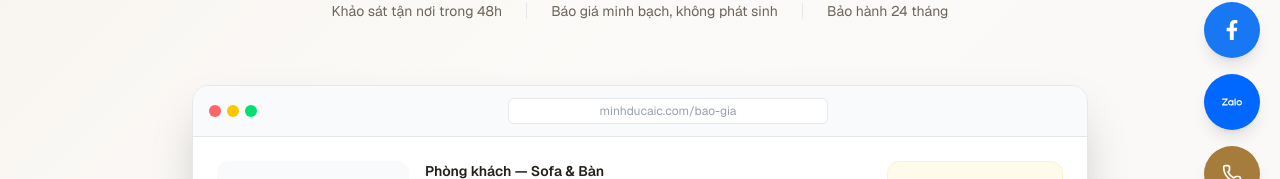
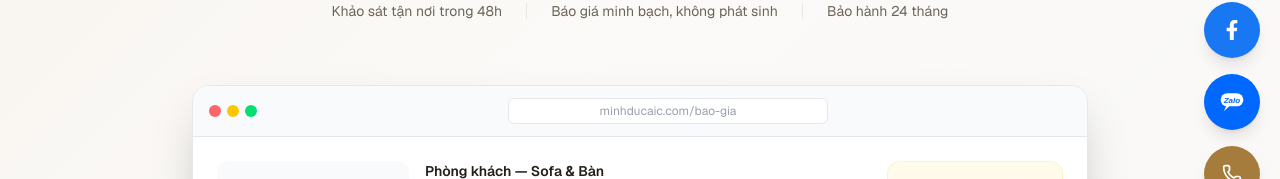
Before and after one commit to duyhoang01/noithatminhduc, a Next.js app in the folder frontend/: page / in a window 1280 px wide. Shown: the part 574-753 px from the top of the page. Built offline with nearby package versions, Linux system fonts and the light colour scheme.

Commit message:
fix: redraw Zalo icon as the recognizable chat-bubble mark
Swap the abstract Simple Icons glyph for a white speech-bubble shape
with "Zalo" wordmark inside, matching the actual app icon look
instead of a thin line-art logo.

```diff
--- a/frontend/app/components/FloatingContact.tsx
+++ b/frontend/app/components/FloatingContact.tsx
@@ -12,8 +12,21 @@ function FacebookIcon() {
 
 function ZaloIcon() {
   return (
-    <svg viewBox="0 0 24 24" width="20" height="20" fill="white">
-      <path d="M12.49 10.2722v-.4496h1.3467v6.3218h-.7704a.576.576 0 01-.5763-.5729l-.0006.0005a3.273 3.273 0 01-1.9372.6321c-1.8138 0-3.2844-1.4697-3.2844-3.2823 0-1.8125 1.4706-3.2822 3.2844-3.2822a3.273 3.273 0 011.9372.6321l.0006.0005zM6.9188 7.7896v.205c0 .3823-.051.6944-.2995 1.0605l-.03.0343c-.0542.0615-.1815.206-.2421.2843L2.024 14.8h4.8948v.7682a.5764.5764 0 01-.5767.5761H0v-.3622c0-.4436.1102-.6414.2495-.8476L4.8582 9.23H.1922V7.7896h6.7266zm8.5513 8.3548a.4805.4805 0 01-.4803-.4798v-7.875h1.4416v8.3548H15.47zM20.6934 9.6C22.52 9.6 24 11.0807 24 12.9044c0 1.8252-1.4801 3.306-3.3066 3.306-1.8264 0-3.3066-1.4808-3.3066-3.306 0-1.8237 1.4802-3.3044 3.3066-3.3044zm-10.1412 5.253c1.0675 0 1.9324-.8645 1.9324-1.9312 0-1.065-.865-1.9295-1.9324-1.9295s-1.9324.8644-1.9324 1.9295c0 1.0667.865 1.9312 1.9324 1.9312zm10.1412-.0033c1.0737 0 1.945-.8707 1.945-1.9453 0-1.073-.8713-1.9436-1.945-1.9436-1.0753 0-1.945.8706-1.945 1.9436 0 1.0746.8697 1.9453 1.945 1.9453z" />
+    <svg viewBox="0 0 48 48" width="26" height="26">
+      <rect x="3" y="8" width="42" height="24" rx="12" fill="white" />
+      <path d="M21 30 L9 41 L14 30 Z" fill="white" />
+      <text
+        x="24"
+        y="25.5"
+        textAnchor="middle"
+        fontSize="15"
+        fontWeight="800"
+        fontStyle="italic"
+        fontFamily="Arial, Helvetica, sans-serif"
+        fill="#0068FF"
+      >
+        Zalo
+      </text>
     </svg>
   );
 }
```
